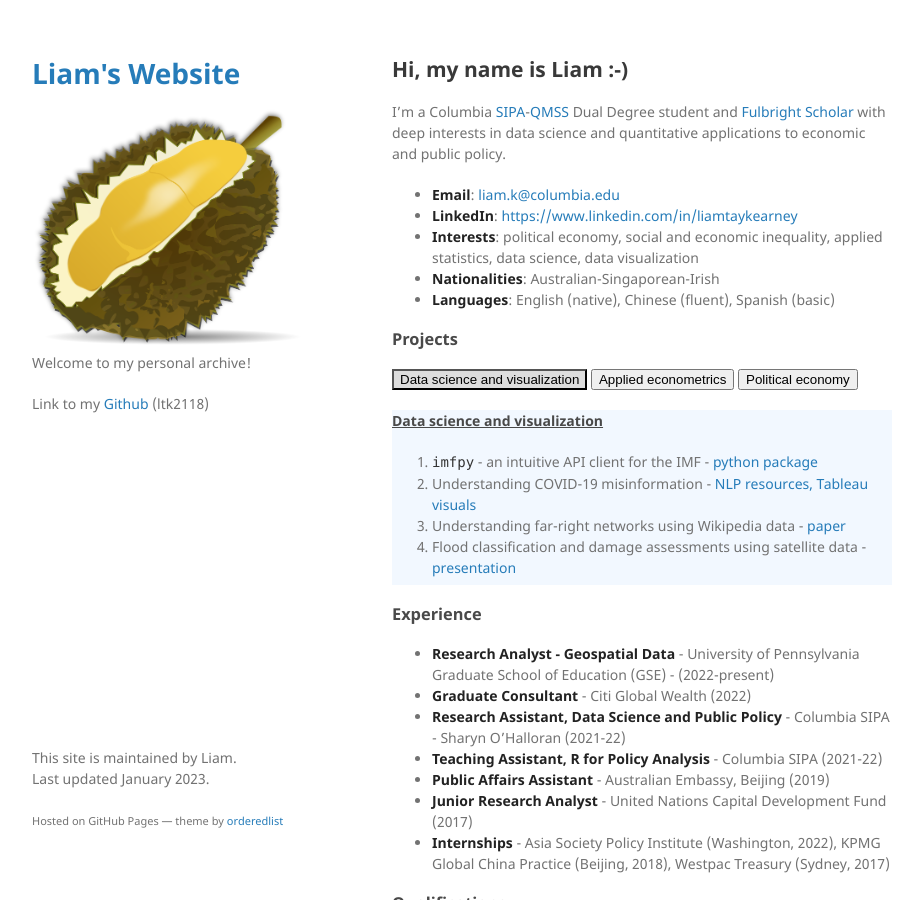
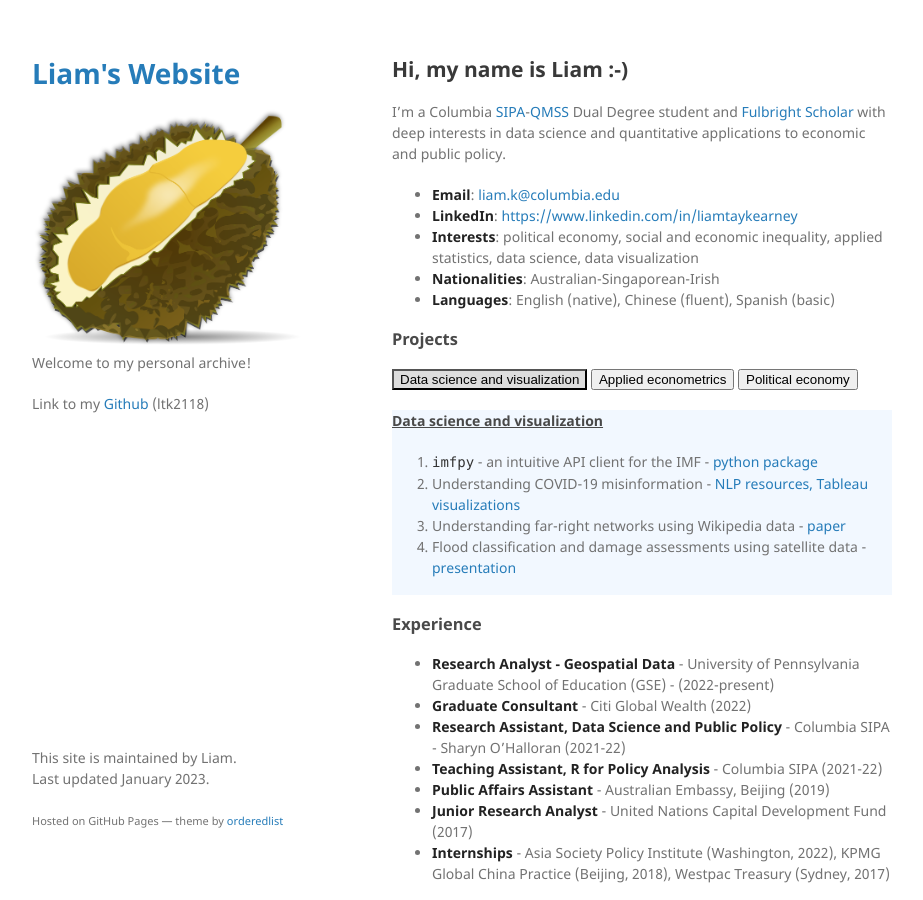
Before and after one commit to liamtk/liamtk.github.io, a Jekyll site: the page built from index.md, in a window 1280 px wide and 900 px high. Shown: the whole window, without its empty margins (178-1101 px from the left). Built offline with Jekyll 4.4.1, drawn with Linux system fonts in a browser that asks for light colours; our own code applies the rules of GitHub Pages for plain Markdown files.

Commit message:
update index.md

```diff
--- a/index.md
+++ b/index.md
@@ -25,16 +25,16 @@
   <button class="tab-btn" onclick="openTab(event, 'Applied econometrics')">Applied econometrics</button>
   <button class="tab-btn" onclick="openTab(event, 'Political economy')">Political economy</button>
 </div>
-<div id="Data science and visualization" class="tab-content" style="min-height:175px; margin-top: 20px; background-color: #f2f8ff; margin-bottom:20px;">
+<div id="Data science and visualization" class="tab-content" style="min-height:185px; margin-top: 20px; background-color: #f2f8ff; margin-bottom:20px;">
   <h4><u>Data science and visualization</u></h4>
   <ol>
     <li><code>imfpy</code> - an intuitive API client for the IMF - <a href="pages/imfpy.html">python package</a></li>
-    <li>Understanding COVID-19 misinformation - <a href="pages/covid_misinfo.html">NLP resources, Tableau visuals</a></li>
+    <li>Understanding COVID-19 misinformation - <a href="pages/covid_misinfo.html">NLP resources, Tableau visualizations</a></li>
     <li>Understanding far-right networks using Wikipedia data - <a href="pages/wikihate.html">paper</a></li>
     <li>Flood classification and damage assessments using satellite data - <a href="pages/floodai.html">presentation</a></li>
   </ol>
 </div>
-<div id="Applied econometrics" class="tab-content" style="min-height:175px; margin-top: 20px; background-color: #f8fbfb; margin-bottom:20px;">
+<div id="Applied econometrics" class="tab-content" style="min-height:185px; margin-top: 20px; background-color: #f8fbfb; margin-bottom:20px;">
     <h4><u>Applied econometrics</u></h4>
   <ol>
 <li>New measurements of inequalities in public transit accessibility - <a href="https://ltk2118.shinyapps.io/nyc-transit/">Shiny app</a></li>
@@ -42,12 +42,12 @@
     <li>Empirical analysis of municipal broadband restrictions - <a href="pages/broadband.html">policy memo</a></li>
   </ol>
 </div>
-<div id="Political economy" class="tab-content" style="min-height:175px; margin-top: 20px; background-color: #fffafa; margin-bottom:20px;">
+<div id="Political economy" class="tab-content" style="min-height:185px; margin-top: 20px; background-color: #fffafa; margin-bottom:20px;">
     <h4><u>Political economy</u></h4>
   <ol>
-    <li>Congressional Voting and Import Competition - <a href="pages/congress_trade.html">policy brief</a></li>
-    <li>Partisanship in America through language - <a href="https://newsapp-for-newsroom.shinyapps.io/partisanship-in-america/">Shiny app</a></li>
-    <li>Private sector participation in Europe's pivot from Russian gas - <a href="pages/citi.html">report</a></li>
+    <li>Congressional FTA voting and import competition - <a href="pages/congress_trade.html">policy brief</a></li>
+    <li>Analyzing partisanship in America through language - <a href="https://newsapp-for-newsroom.shinyapps.io/partisanship-in-america/">Shiny app</a></li>
+    <li>Private sector participation in Europe's pivot away from Russian gas - <a href="pages/citi.html">report</a></li>
   </ol>
 </div>
 <script>
@@ -67,6 +67,7 @@
   // Get the element with id="defaultOpen" and click on it
   document.getElementById("defaultOpen").click();
 </script>
+
 
 
 
```
